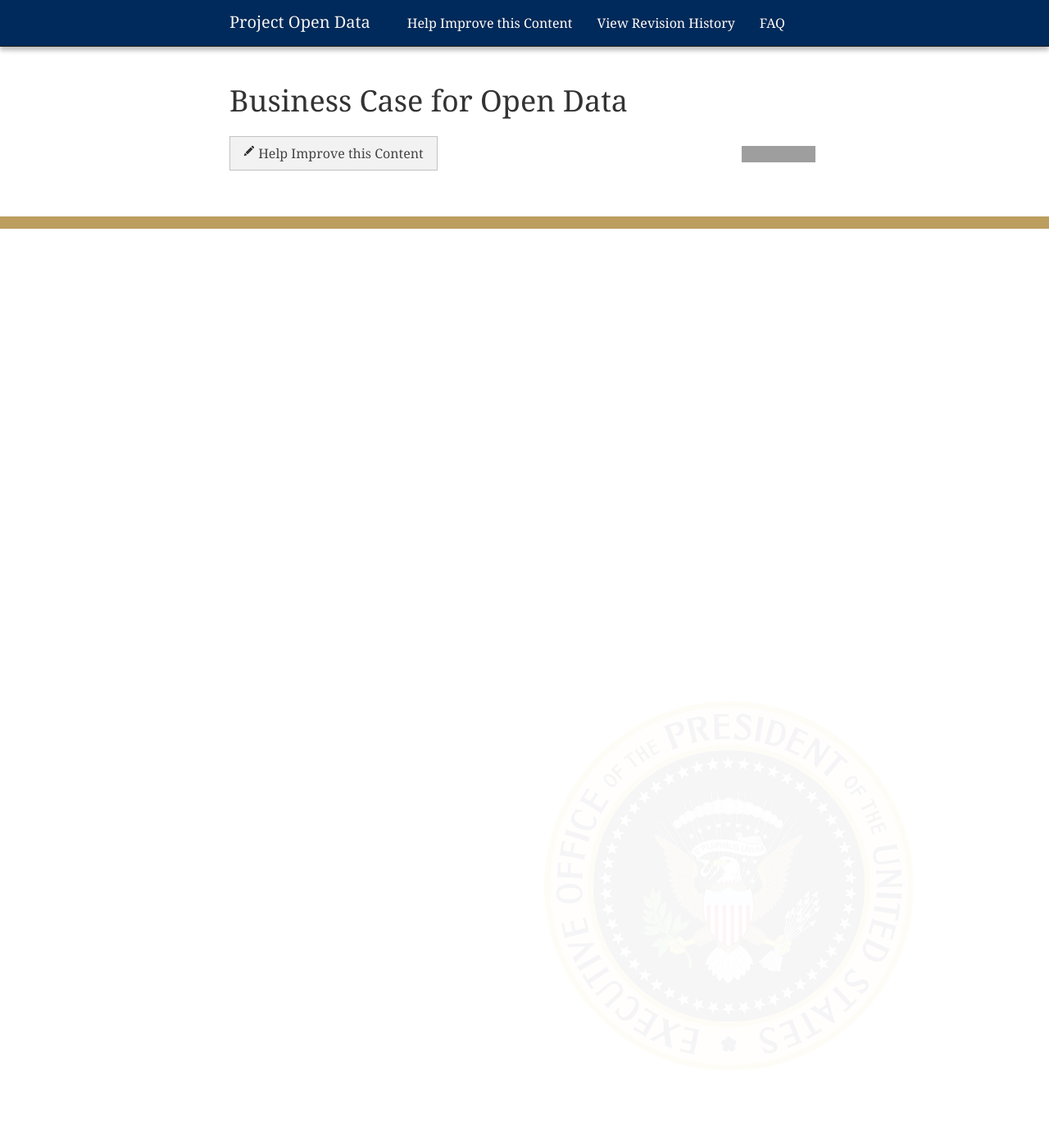
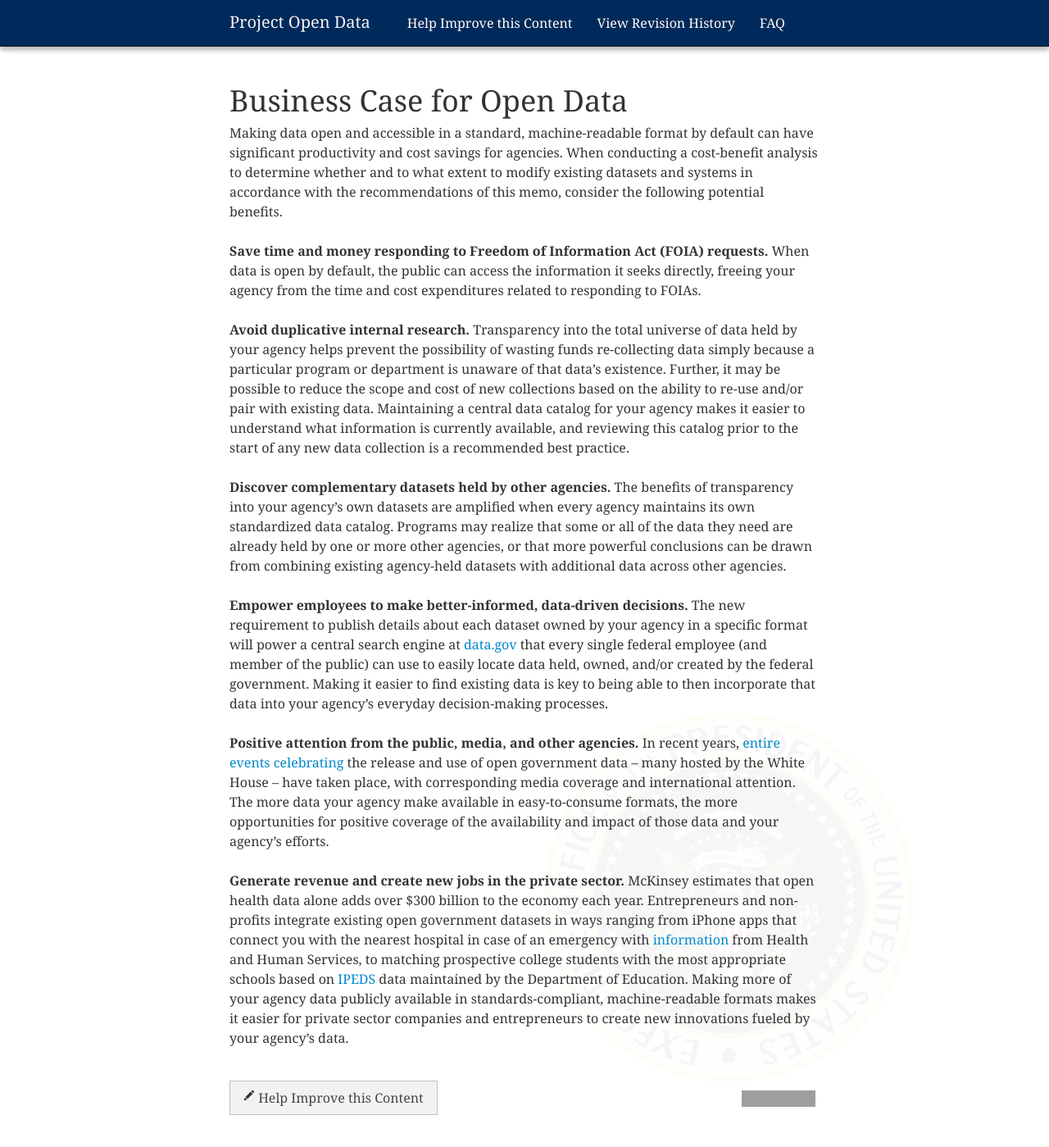
Before and after one commit to gbinal/p-o-d.github.com, a Jekyll site: the page built from business-case.md, in a window 1280 px wide and 1400 px high. Shown: the whole window at 82% size. Built offline with Jekyll 4.4.1, drawn with Linux system fonts in a browser that asks for light colours; nearby versions of some CDN libraries; grey boxes are pictures that could not be loaded.

Commit message:
integrating text

```diff
--- a/business-case.md
+++ b/business-case.md
@@ -4,3 +4,18 @@ title: Business Case for Open Data
 permalink: /business-case/
 filename: business-case.md
 ---
+
+
+Making data open and accessible in a standard, machine-readable format by default can have significant productivity and cost savings for agencies. When conducting a cost-benefit analysis to determine whether and to what extent to modify existing datasets and systems in accordance with the recommendations of this memo, consider the following potential benefits.
+
+**Save time and money responding to Freedom of Information Act (FOIA) requests.** When data is open by default, the public can access the information it seeks directly, freeing your agency from the time and cost expenditures related to responding to FOIAs.
+
+**Avoid duplicative internal research.** Transparency into the total universe of data held by your agency helps prevent the possibility of wasting funds re-collecting data simply because a particular program or department is unaware of that data's existence. Further, it may be possible to reduce the scope and cost of new collections based on the ability to re-use and/or pair with existing data. Maintaining a central data catalog for your agency makes it easier to understand what information is currently available, and reviewing this catalog prior to the start of any new data collection is a recommended best practice.
+
+**Discover complementary datasets held by other agencies.** The benefits of transparency into your agency's own datasets are amplified when every agency maintains its own standardized data catalog. Programs may realize that some or all of the data they need are already held by one or more other agencies, or that more powerful conclusions can be drawn from combining existing agency-held datasets with additional data across other agencies.
+
+**Empower employees to make better-informed, data-driven decisions.** The new requirement to publish details about each dataset owned by your agency in a specific format will power a central search engine at [data.gov](http://www.data.gov) that every single federal employee (and member of the public) can use to easily locate data held, owned, and/or created by the federal government. Making it easier to find existing data is key to being able to then incorporate that data into your agency's everyday decision-making processes.
+
+**Positive attention from the public, media, and other agencies.** In recent years, [entire events](http://energy.gov/articles/energy-datapalooza-unleashing-power-open-data-advance-our-energy-future) [celebrating](http://www.ed.gov/blog/2013/01/education-datapalooza-unleashing-the-power-of-open-data-to-help-students-parents-and-teachers/) the release and use of open government data -- many hosted by the White House -- have taken place, with corresponding media coverage and international attention. The more data your agency make available in easy-to-consume formats, the more opportunities for positive coverage of the availability and impact of those data and your agency's efforts.
+
+**Generate revenue and create new jobs in the private sector.** McKinsey estimates that open health data alone adds over $300 billion to the economy each year. Entrepreneurs and non-profits integrate existing open government datasets in ways ranging from iPhone apps that connect you with the nearest hospital in case of an emergency with [information](http://www.healthdata.gov/question/what-types-applications-have-been-developed-using-healthdatagov-data) from Health and Human Services, to matching prospective college students with the most appropriate schools based on [IPEDS](http://nces.ed.gov/ipeds/) data maintained by the Department of Education. Making more of your agency data publicly available in standards-compliant, machine-readable formats makes it easier for private sector companies and entrepreneurs to create new innovations fueled by your agency's data.
```
